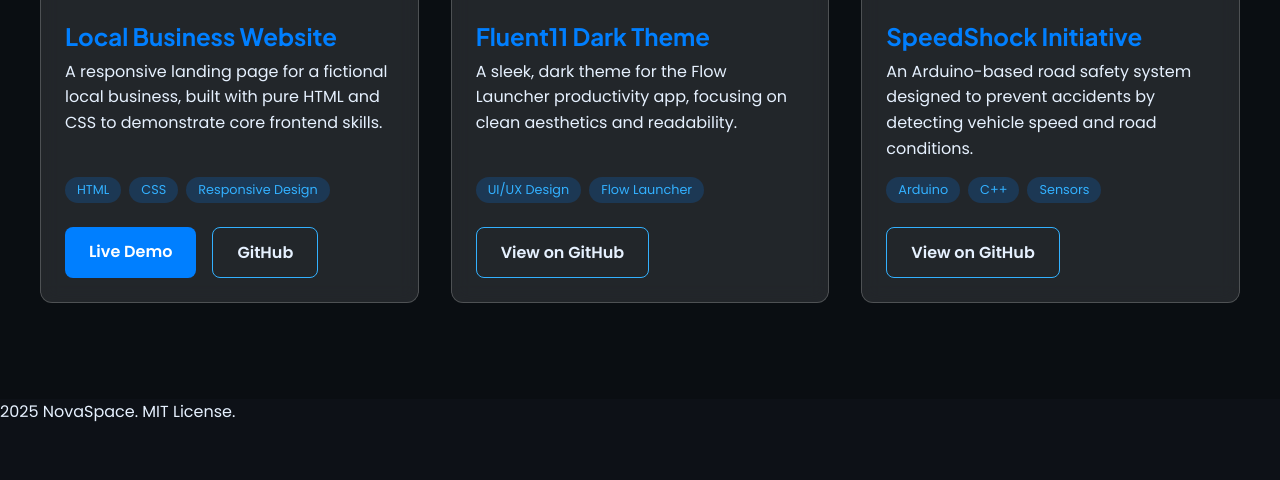
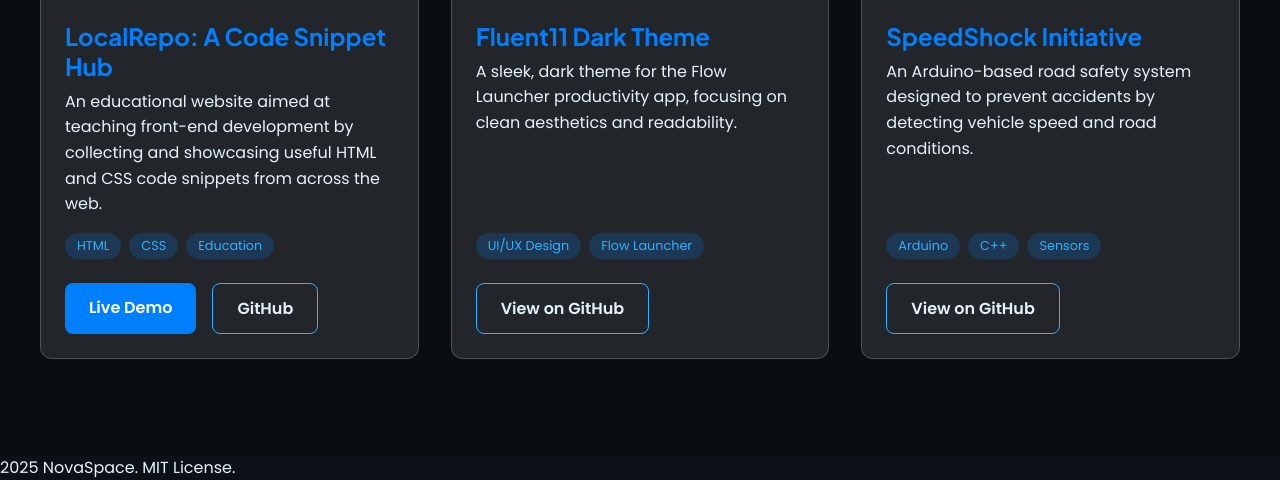
Before and after one commit to TechySC23/novaspace-portfolio, a plain HTML site: page index.html in a window 1280 px wide. Shown: the part 1892-2372 px from the top of the page. Before the commit the page ends 2316 px from the top, so only its background shows below. Drawn offline with Linux system fonts and the light colour scheme.

Commit message:
fix(projects): correct content for LocalRepo project card
Updates the title, description, and tags for the LocalRepo project to accurately reflect its purpose as an educational HTML/CSS snippet hub. This corrects a previous misinterpretation of the project's function.

```diff
--- a/index.html
+++ b/index.html
@@ -80,12 +80,15 @@
 							<img src="assets/images/project-localrepo.jpg" alt="LocalRepo project screenshot" class="project-image" />
 							<!-- TODO: Create a 16:9 screenshot and save as project-localrepo.jpg in assets/images/ -->
 							<div class="project-content">
-								<h3>Local Business Website</h3>
-								<p>A responsive landing page for a fictional local business, built with pure HTML and CSS to demonstrate core frontend skills.</p>
+								<h3>LocalRepo: A Code Snippet Hub</h3>
+								<p>
+									An educational website aimed at teaching front-end development by collecting and showcasing useful HTML and CSS code snippets from
+									across the web.
+								</p>
 								<ul class="project-tags">
 									<li>HTML</li>
 									<li>CSS</li>
-									<li>Responsive Design</li>
+									<li>Education</li>
 								</ul>
 								<div class="project-links">
 									<a href="https://techysc23.github.io/LocalRepo/" target="_blank" class="btn btn-primary">Live Demo</a>
```
